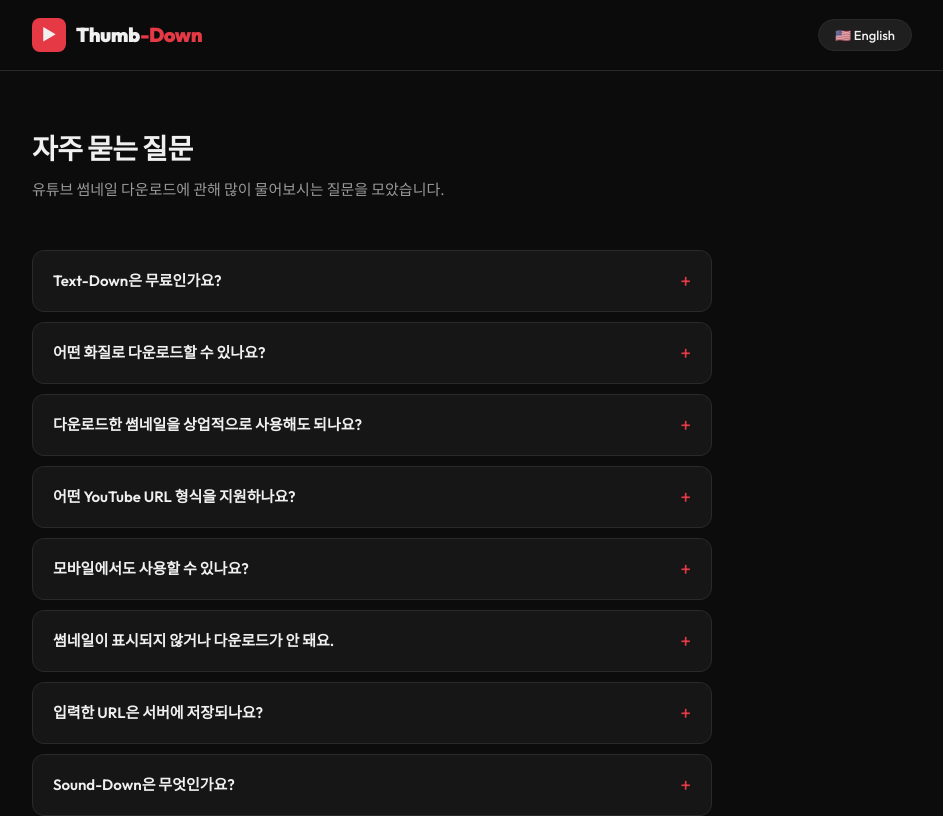
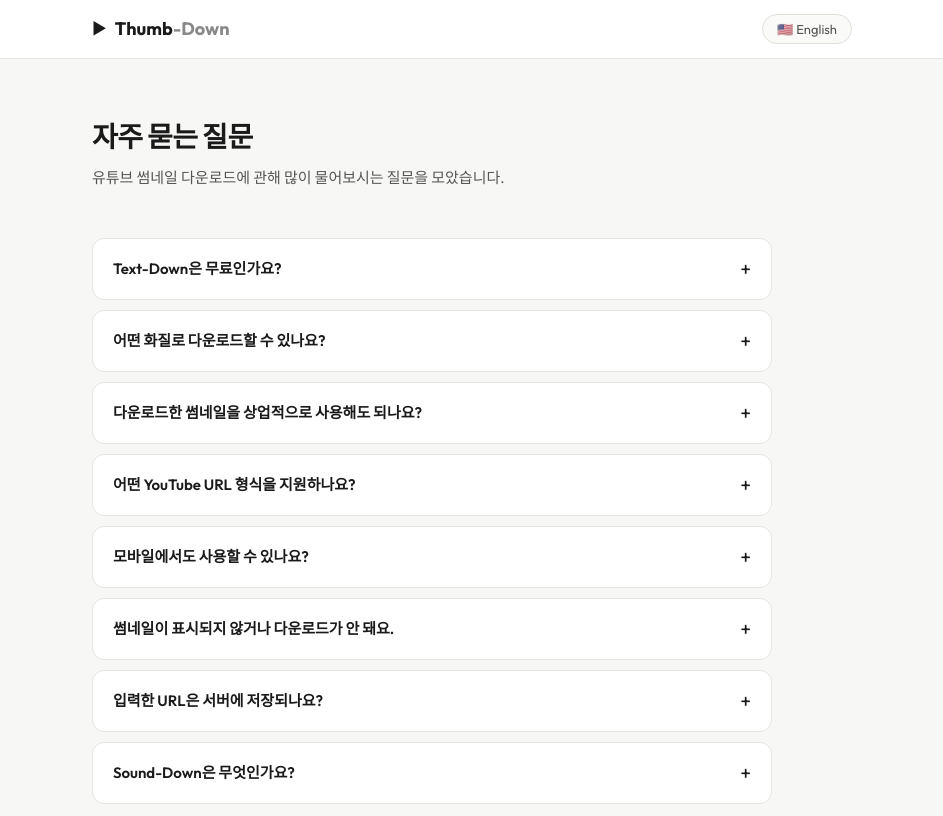
Before and after one commit to afterschoolrollbook/Text-Down, a Next.js app: page /faq in a window 1280 px wide. Shown: the top 816 px of the page, without its empty margins (168-1111 px from the left). Built offline with nearby package versions, Linux system fonts and the light colour scheme.

Commit message:
Add files via upload

```diff
--- a/styles/globals.css
+++ b/styles/globals.css
@@ -1,22 +1,20 @@
 @import url('https://fonts.googleapis.com/css2?family=Outfit:wght@300;400;500;600;700;900&display=swap');
 
 :root {
-  --bg: #0c0c0c;
-  --surface: #161616;
-  --surface2: #1f1f1f;
-  --surface3: #2a2a2a;
-  --accent: #e63946;
-  --accent2: #ff6b6b;
-  --text: #f0f0f0;
-  --text2: #999;
-  --text3: #555;
-  --border: #2a2a2a;
+  --bg: #f7f7f5;
+  --surface: #ffffff;
+  --surface2: #fafaf8;
+  --surface3: #f0f0ea;
+  --accent: #1a1a1a;
+  --text: #1a1a1a;
+  --text2: #555;
+  --text3: #888;
+  --border: #e5e5e0;
+  --border2: #e0e0da;
   --radius: 12px;
-  --shadow: 0 4px 24px rgba(0,0,0,0.4);
 }
 
 * { box-sizing: border-box; margin: 0; padding: 0; }
-
 html { scroll-behavior: smooth; }
 
 body {
@@ -27,489 +25,60 @@ body {
   line-height: 1.6;
 }
 
-/* ===== LAYOUT ===== */
-.wrap {
-  max-width: 920px;
-  margin: 0 auto;
-  padding: 0 20px;
-}
+.wrap { max-width: 800px; margin: 0 auto; padding: 0 20px; }
 
-/* ===== HEADER ===== */
 .header {
-  padding: 18px 0;
+  padding: 14px 0;
   border-bottom: 1px solid var(--border);
   position: sticky;
   top: 0;
-  background: rgba(12,12,12,0.92);
-  backdrop-filter: blur(12px);
+  background: #fff;
   z-index: 100;
 }
 
-.header-inner {
-  display: flex;
-  align-items: center;
-  justify-content: space-between;
-}
+.header-inner { display: flex; align-items: center; justify-content: space-between; }
 
-.logo {
-  display: flex;
-  align-items: center;
-  gap: 10px;
-  text-decoration: none;
-  color: var(--text);
-}
-
-.logo-icon {
-  width: 34px;
-  height: 34px;
-  background: var(--accent);
-  border-radius: 8px;
-  display: flex;
-  align-items: center;
-  justify-content: center;
-  font-size: 16px;
-}
-
-.logo-text {
-  font-size: 20px;
-  font-weight: 800;
-  letter-spacing: -0.5px;
-}
-
-.logo-text span {
-  color: var(--accent);
-}
-
-.header-right {
-  display: flex;
-  align-items: center;
-  gap: 12px;
-}
+.logo { display: flex; align-items: center; gap: 8px; text-decoration: none; color: var(--text); }
+.logo-text { font-size: 18px; font-weight: 700; }
+.logo-text span { color: #888; }
 
 .lang-btn {
   background: var(--surface2);
-  color: var(--text);
-  border: 1px solid var(--border);
-  padding: 7px 16px;
+  color: var(--text2);
+  border: 1px solid var(--border2);
+  padding: 6px 14px;
   border-radius: 20px;
   cursor: pointer;
   font-family: 'Outfit', sans-serif;
   font-size: 13px;
-  font-weight: 500;
-  transition: all 0.2s;
-  display: flex;
-  align-items: center;
-  gap: 6px;
+  transition: all 0.15s;
 }
+.lang-btn:hover { border-color: #aaa; color: var(--text); }
 
-.lang-btn:hover {
-  border-color: var(--accent);
-  background: var(--surface3);
-}
-
-/* ===== HERO ===== */
-.hero {
-  text-align: center;
-  padding: 56px 0 48px;
-}
-
-.hero-badge {
-  display: inline-block;
-  background: rgba(230, 57, 70, 0.12);
-  color: var(--accent);
-  border: 1px solid rgba(230, 57, 70, 0.3);
-  border-radius: 20px;
-  padding: 5px 16px;
-  font-size: 13px;
-  font-weight: 600;
-  margin-bottom: 20px;
-  letter-spacing: 0.3px;
-}
-
-.hero-title {
-  font-size: clamp(30px, 6vw, 52px);
-  font-weight: 900;
-  letter-spacing: -1.5px;
-  line-height: 1.1;
-  margin-bottom: 16px;
-}
-
-.hero-title .highlight {
-  background: linear-gradient(135deg, var(--accent), var(--accent2));
-  -webkit-background-clip: text;
-  -webkit-text-fill-color: transparent;
-  background-clip: text;
-}
-
-.hero-sub {
-  color: var(--text2);
-  font-size: 17px;
-  max-width: 480px;
-  margin: 0 auto;
-}
-
-/* ===== SEARCH FORM ===== */
-.search-box {
-  background: var(--surface);
-  border: 2px solid var(--border);
-  border-radius: 16px;
-  padding: 8px;
-  display: flex;
-  gap: 8px;
-  transition: border-color 0.2s, box-shadow 0.2s;
-  margin-bottom: 12px;
-}
-
-.search-box:focus-within {
-  border-color: var(--accent);
-  box-shadow: 0 0 0 4px rgba(230, 57, 70, 0.08);
-}
-
-.search-input {
-  flex: 1;
-  background: transparent;
-  border: none;
-  outline: none;
-  color: var(--text);
-  font-family: 'Outfit', sans-serif;
-  font-size: 16px;
-  padding: 10px 14px;
-}
-
-.search-input::placeholder { color: var(--text3); }
-
-.search-btn {
-  background: var(--accent);
-  color: #fff;
-  border: none;
-  border-radius: 10px;
-  padding: 12px 28px;
-  font-family: 'Outfit', sans-serif;
-  font-size: 15px;
-  font-weight: 700;
-  cursor: pointer;
-  transition: all 0.2s;
-  min-width: 150px;
-  white-space: nowrap;
-}
-
-.search-btn:hover:not(:disabled) {
-  background: var(--accent2);
-  transform: translateY(-1px);
-}
-
-.search-btn:disabled {
-  cursor: not-allowed;
-  opacity: 0.7;
-}
-
-.search-btn.waiting {
-  background: #333;
-  color: var(--text2);
-}
-
-.error-text {
-  color: var(--accent);
-  font-size: 14px;
-  padding: 0 4px;
-}
-
-/* ===== COOLDOWN SECTION ===== */
-.cooldown-block {
-  background: var(--surface);
-  border: 1px solid var(--border);
-  border-radius: 16px;
-  padding: 28px;
-  margin: 28px 0;
-  text-align: center;
-  animation: fadeIn 0.3s ease;
-}
-
-@keyframes fadeIn {
-  from { opacity: 0; transform: translateY(8px); }
-  to { opacity: 1; transform: translateY(0); }
-}
-
-.cooldown-top {
-  display: flex;
-  align-items: center;
-  justify-content: center;
-  gap: 20px;
-  margin-bottom: 24px;
-}
-
-.ring-wrap {
-  position: relative;
-  width: 64px;
-  height: 64px;
-  flex-shrink: 0;
-}
-
-.ring-svg {
-  width: 100%;
-  height: 100%;
-  transform: rotate(-90deg);
-}
-
-.ring-bg {
-  fill: none;
-  stroke: var(--border);
-  stroke-width: 3;
-}
-
-.ring-progress {
-  fill: none;
-  stroke: var(--accent);
-  stroke-width: 3;
-  stroke-linecap: round;
-  transition: stroke-dashoffset 1s linear;
-}
-
-.ring-num {
-  position: absolute;
-  inset: 0;
-  display: flex;
-  align-items: center;
-  justify-content: center;
-  font-size: 22px;
-  font-weight: 800;
-  color: var(--accent);
-}
-
-.cooldown-text strong {
-  display: block;
-  font-size: 16px;
-  font-weight: 700;
-  margin-bottom: 4px;
-}
-
-.cooldown-text p {
-  color: var(--text2);
-  font-size: 14px;
-}
-
-.ad-slot {
-  background: var(--surface2);
-  border: 1px dashed #333;
-  border-radius: 10px;
-  padding: 32px 20px;
-  min-height: 120px;
-  display: flex;
-  align-items: center;
-  justify-content: center;
-  flex-direction: column;
-  gap: 6px;
-  color: var(--text3);
-  font-size: 13px;
-}
-
-.ad-slot.tall { min-height: 250px; }
-
-.ad-tag {
-  text-align: center;
-  font-size: 11px;
-  color: var(--text3);
-  letter-spacing: 1.5px;
-  text-transform: uppercase;
-  margin-bottom: 6px;
-}
-
-/* ===== RESULTS ===== */
-.results-section {
-  margin: 32px 0;
-  animation: fadeIn 0.4s ease;
-}
-
-.results-title {
-  font-size: 15px;
-  font-weight: 600;
-  color: var(--text2);
-  margin-bottom: 16px;
-  display: flex;
-  align-items: center;
-  gap: 8px;
-}
-
-.results-title::after {
-  content: '';
-  flex: 1;
-  height: 1px;
-  background: var(--border);
-}
-
-.thumb-grid {
-  display: grid;
-  grid-template-columns: repeat(auto-fit, minmax(200px, 1fr));
-  gap: 16px;
-}
-
-.thumb-card {
-  background: var(--surface);
-  border: 1px solid var(--border);
-  border-radius: 12px;
-  overflow: hidden;
-  transition: transform 0.2s, border-color 0.2s;
-}
-
-.thumb-card:hover {
-  transform: translateY(-3px);
-  border-color: #444;
-}
-
-.thumb-img-wrap {
-  position: relative;
-  aspect-ratio: 16/9;
-  background: var(--surface3);
-  overflow: hidden;
-}
-
-.thumb-img {
-  width: 100%;
-  height: 100%;
-  object-fit: cover;
-  display: block;
-}
-
-.thumb-na {
-  position: absolute;
-  inset: 0;
-  display: none;
-  align-items: center;
-  justify-content: center;
-  flex-direction: column;
-  gap: 6px;
-  color: var(--text3);
-  font-size: 13px;
-}
-
-.thumb-footer {
-  padding: 12px 14px;
-  display: flex;
-  align-items: center;
-  justify-content: space-between;
-  gap: 8px;
-}
-
-.quality-badge {
-  background: var(--surface3);
-  color: var(--text2);
-  font-size: 11px;
-  font-weight: 600;
-  padding: 4px 10px;
-  border-radius: 6px;
-  letter-spacing: 0.3px;
-}
-
-.dl-btn {
-  background: transparent;
-  color: var(--accent);
-  border: 1px solid rgba(230, 57, 70, 0.4);
-  border-radius: 7px;
-  padding: 6px 14px;
-  font-family: 'Outfit', sans-serif;
-  font-size: 13px;
-  font-weight: 600;
-  cursor: pointer;
-  transition: all 0.2s;
-  display: flex;
-  align-items: center;
-  gap: 4px;
-}
-
-.dl-btn:hover {
-  background: var(--accent);
-  color: #fff;
-  border-color: var(--accent);
-}
-
-/* ===== HOW TO USE ===== */
-.how-section {
-  margin: 56px 0;
-  padding: 40px;
-  background: var(--surface);
-  border: 1px solid var(--border);
-  border-radius: 16px;
-}
-
-.section-title {
-  font-size: 20px;
-  font-weight: 800;
-  letter-spacing: -0.5px;
-  margin-bottom: 28px;
-}
-
-.steps {
-  display: grid;
-  grid-template-columns: repeat(auto-fit, minmax(180px, 1fr));
-  gap: 24px;
-}
-
-.step {
-  display: flex;
-  flex-direction: column;
-  align-items: center;
-  text-align: center;
-  gap: 12px;
-}
-
-.step-num {
-  width: 44px;
-  height: 44px;
-  background: linear-gradient(135deg, var(--accent), #ff8888);
-  color: #fff;
-  border-radius: 12px;
-  display: flex;
-  align-items: center;
-  justify-content: center;
-  font-size: 20px;
-  font-weight: 900;
-  flex-shrink: 0;
-}
-
-.step p {
-  color: var(--text2);
-  font-size: 14px;
-  line-height: 1.5;
-}
-
-/* ===== FOOTER ===== */
 .footer {
   border-top: 1px solid var(--border);
-  padding: 40px 0 28px;
+  padding: 24px 0;
   margin-top: 40px;
   text-align: center;
+  background: #fff;
 }
+.footer-text { color: var(--text3); font-size: 12px; }
+.admin-link { display: inline-block; margin-top: 8px; color: #ddd; font-size: 11px; text-decoration: none; }
+.admin-link:hover { color: #aaa; }
 
-.footer-text {
-  color: var(--text3);
-  font-size: 13px;
-  margin-top: 20px;
+.post-list { display: flex; flex-direction: column; gap: 12px; }
+.post-card {
+  display: block; text-decoration: none;
+  background: var(--surface); border: 1px solid var(--border);
+  border-radius: var(--radius); padding: 20px 24px;
+  transition: border-color 0.15s;
 }
+.post-card:hover { border-color: #aaa; }
+.post-meta { display: flex; align-items: center; gap: 8px; margin-bottom: 8px; flex-wrap: wrap; }
+.post-date { color: var(--text3); font-size: 12px; }
+.post-tag { background: #f0f0ea; color: #555; border-radius: 4px; padding: 2px 8px; font-size: 11px; font-weight: 600; }
+.post-title { font-size: 17px; font-weight: 700; color: var(--text); margin-bottom: 6px; line-height: 1.4; }
+.post-desc { font-size: 13px; color: var(--text2); line-height: 1.7; margin-bottom: 10px; }
+.read-more { font-size: 12px; color: #888; font-weight: 600; }
 
-.admin-link {
-  display: inline-block;
-  margin-top: 10px;
-  color: #333;
-  font-size: 12px;
-  text-decoration: none;
-  transition: color 0.2s;
-}
-
-.admin-link:hover { color: var(--text3); }
-
-/* ===== RESPONSIVE ===== */
-@media (max-width: 600px) {
-  .search-box {
-    flex-direction: column;
-  }
-  .search-btn {
-    min-width: auto;
-  }
-  .hero { padding: 40px 0 32px; }
-  .thumb-grid {
-    grid-template-columns: 1fr 1fr;
-  }
-  .how-section {
-    padding: 28px 20px;
-  }
-}
+@media (max-width: 600px) { .wrap { padding: 0 16px; } }
```
